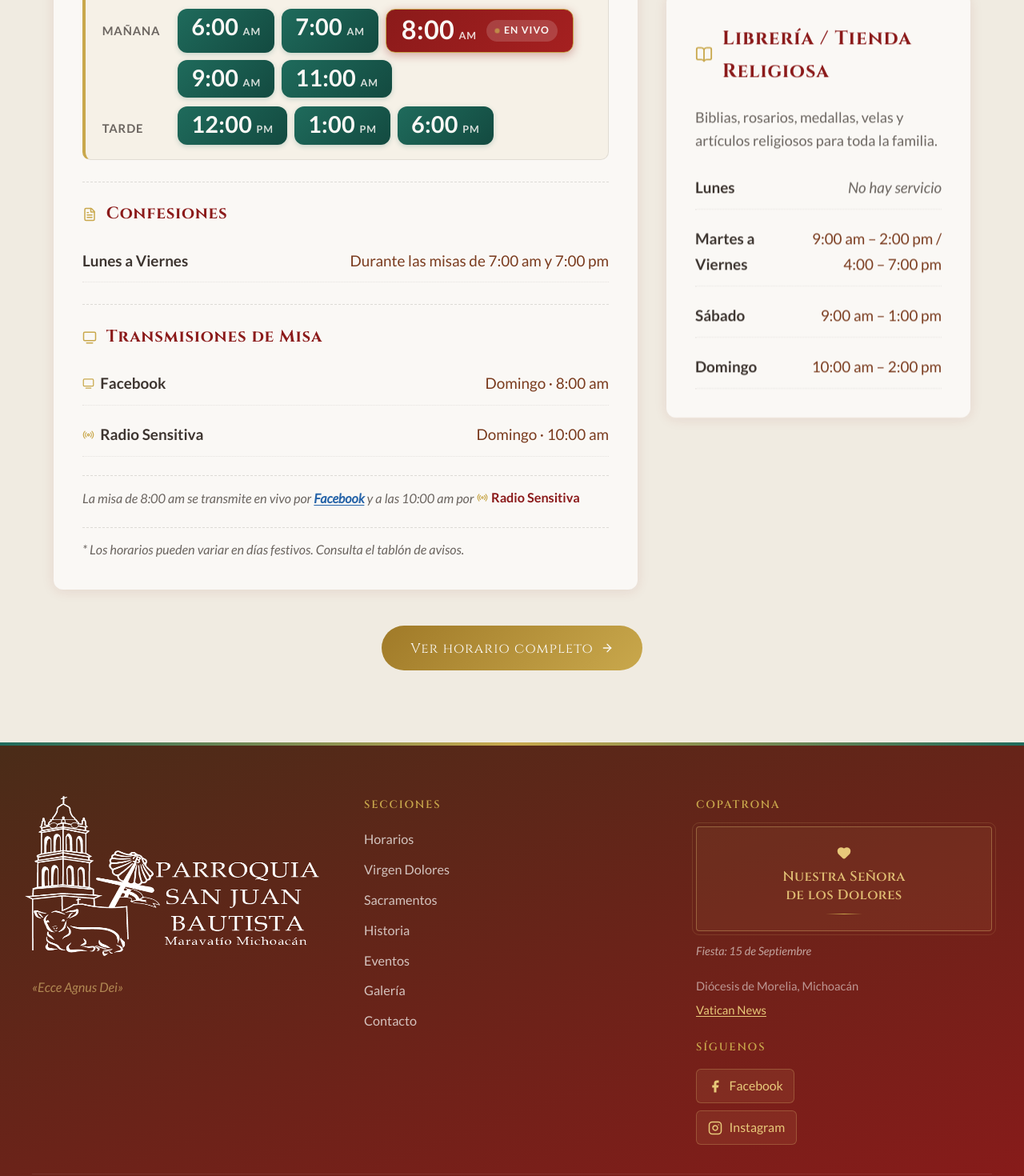
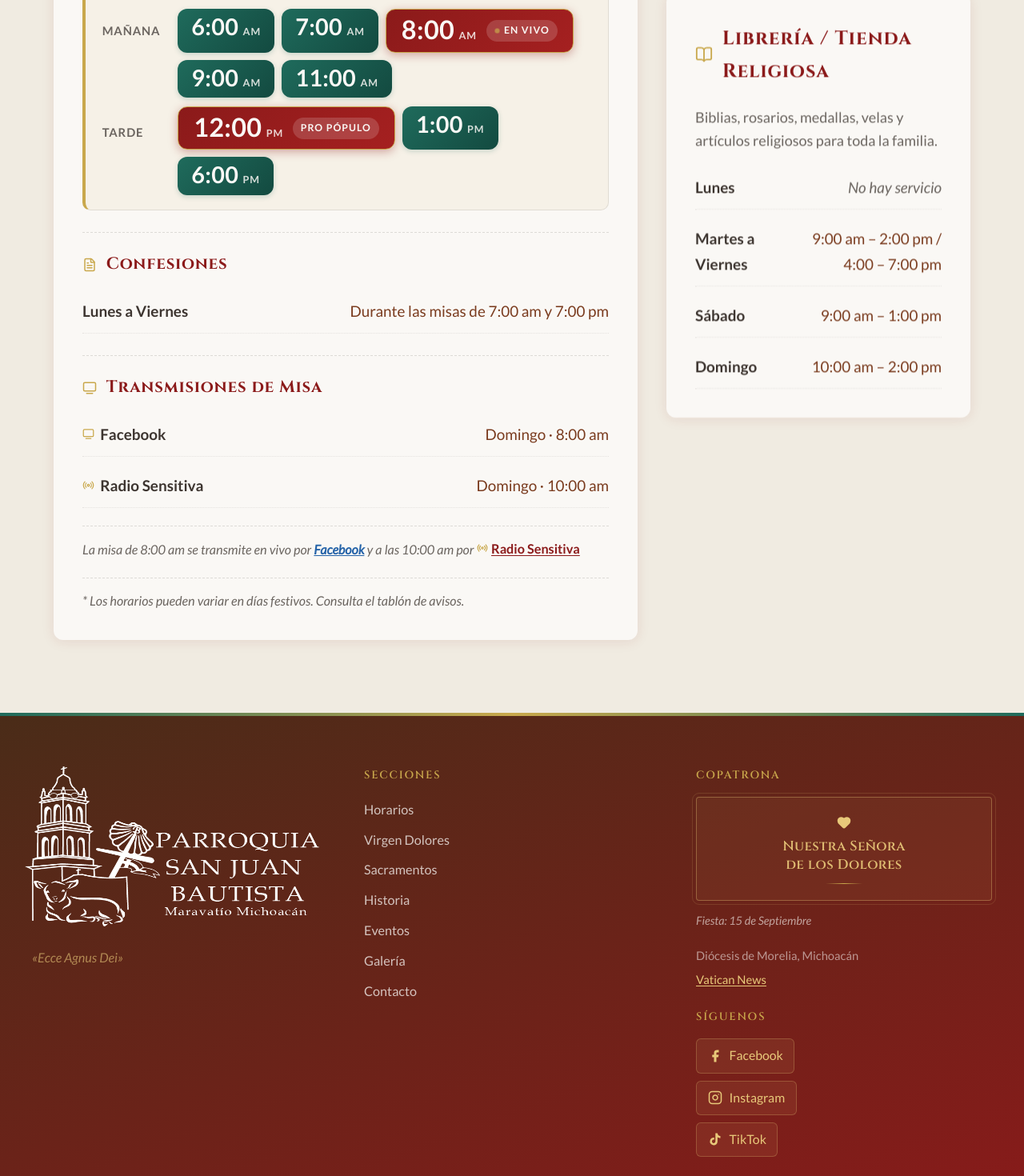
Before and after one commit to RCloudlab/ParroquiaSanJuanBautistaM, a React (Vite) app: page /horarios in a window 1280 px wide. Shown: the part 920-2390 px from the top of the page at 80% size. Built offline with nearby package versions, Linux system fonts and the light colour scheme.

Commit message:
correcciones y añadiduras de redes sociales tik tok

```diff
--- a/index.html
+++ b/index.html
@@ -34,7 +34,9 @@
           "longitude": -100.4498
         },
         "sameAs": [
-          "https://www.facebook.com/ParroquiaSanJuanBautistaMaravatioMich"
+          "https://www.facebook.com/ParroquiaSanJuanBautistaMaravatioMich",
+          "https://www.instagram.com/psjbautistamaravatio/",
+          "https://www.tiktok.com/@parroquiasjbm"
         ]
       }
     </script>
--- a/src/components/Footer.tsx
+++ b/src/components/Footer.tsx
@@ -16,6 +16,14 @@ function IconInstagram() {
       <rect width="20" height="20" x="2" y="2" rx="5" ry="5" />
       <path d="M16 11.37A4 4 0 1 1 12.63 8 4 4 0 0 1 16 11.37z" />
       <line x1="17.5" x2="17.51" y1="6.5" y2="6.5" />
+    </svg>
+  );
+}
+
+function IconTikTok() {
+  return (
+    <svg width="18" height="18" viewBox="0 0 24 24" fill="currentColor" aria-hidden="true">
+      <path d="M19.59 6.69a4.83 4.83 0 0 1-3.77-4.25V2h-3.45v13.67a2.89 2.89 0 0 1-5.2 1.74 2.89 2.89 0 0 1 2.31-4.64 2.93 2.93 0 0 1 .88.13V9.4a6.84 6.84 0 0 0-1-.05A6.33 6.33 0 0 0 5 20.1a6.34 6.34 0 0 0 10.86-4.43v-7a8.16 8.16 0 0 0 4.77 1.52v-3.4a4.85 4.85 0 0 1-1-.1z" />
     </svg>
   );
 }
@@ -110,6 +118,16 @@ export default function Footer() {
                   <IconInstagram />
                   <span>Instagram</span>
                 </a>
+                <a
+                  href="https://www.tiktok.com/@parroquiasjbm"
+                  target="_blank"
+                  rel="noopener noreferrer"
+                  className="footer__social-link"
+                  aria-label="TikTok de la parroquia"
+                >
+                  <IconTikTok />
+                  <span>TikTok</span>
+                </a>
               </div>
             </div>
           </div>
--- a/src/data/historia.ts
+++ b/src/data/historia.ts
@@ -29,7 +29,7 @@ export const HISTORIA: HitoHistorico[] = [
     anio: 'Siglo XIX',
     titulo: 'Llegada de la Virgen de los Dolores',
     descripcion:
-      'La imagen de Nuestra Señora de los Dolores es entronizada en el altar lateral derecho y, con el tiempo, es proclamada copatrona de la parroquia.',
+      'La imagen de Nuestra Señora de los Dolores es entronizada en el altar mayor y, con el tiempo, es proclamada copatrona de la parroquia.',
   },
   {
     anio: '1930',
--- a/src/data/virgenDolores.ts
+++ b/src/data/virgenDolores.ts
@@ -9,7 +9,7 @@
 // Juan Bautista antes de publicar.
 
 export const HISTORIA_DEVOCION: string[] = [
-  'La devoción a Nuestra Señora de los Dolores llega a la parroquia en el siglo XIX, cuando la comunidad decide entronizar una imagen de la Virgen contemplando la Pasión de su Hijo en el altar lateral derecho del templo.',
+  'La devoción a Nuestra Señora de los Dolores llega a la parroquia en el siglo XIX, cuando la comunidad decide entronizar una imagen de la Virgen contemplando la Pasión de su Hijo en el altar mayor del templo.',
   'Con el paso de los años, la imagen se convirtió en una de las devociones más queridas de Maravatío, y la parroquia la proclamó copatrona, junto a San Juan Bautista, por el consuelo que su intercesión ha traído a generaciones de familias en momentos de dolor y prueba.',
   'Cada 15 de septiembre, fecha en que la Iglesia universal celebra a la Virgen de los Dolores, la comunidad entera se vuelca en su honor con novena, triduo solemne y procesión, renovando un vínculo de fe que ya tiene más de un siglo.',
 ];
@@ -53,7 +53,7 @@ export interface FotoVirgen {
 }
 
 export const GALERIA_VIRGEN: FotoVirgen[] = [
-  { name: 'virgen-dolores-cal', width: 960, alt: 'Imagen de Nuestra Señora de los Dolores en su altar, entre columnas doradas y cirios', caption: 'En su altar, presidiendo la nave lateral' },
+  { name: 'virgen-dolores-cal', width: 960, alt: 'Imagen de Nuestra Señora de los Dolores en su altar, entre columnas doradas y cirios', caption: 'En el altar mayor de la parroquia' },
   { name: 'virgen', width: 960, alt: 'Detalle de la imagen de Nuestra Señora de los Dolores con su manto bordado en oro', caption: 'Detalle de su manto bordado y corona' },
   { name: 'interior', width: 1280, alt: 'Interior de la parroquia durante una celebración', caption: 'Celebración solemne en su honor' },
 ];
--- a/src/pages/HorariosPage.tsx
+++ b/src/pages/HorariosPage.tsx
@@ -18,7 +18,7 @@ export default function HorariosPage() {
       />
       <Navbar />
       <main className="page-standalone">
-        <Horarios />
+        <Horarios mostrarCta={false} />
       </main>
       <Footer />
     </>
--- a/src/sections/Horarios.css
+++ b/src/sections/Horarios.css
@@ -200,6 +200,12 @@
   50%      { opacity: 0.45; transform: scale(0.75); }
 }
 
+/* Misa con etiqueta especial (12:00 pm "Pro pópulo"): mismo estilo que la
+   de en vivo, pero no es un enlace, así que el cursor queda normal */
+.horarios__hora-chip--etiqueta {
+  cursor: default;
+}
+
 .horarios__note {
   margin-top: 1.25rem;
   font-size: 0.9rem;
@@ -308,6 +314,28 @@
   flex-shrink: 0;
 }
 
+/* Variantes enlazadas: mismos estilos, pero se subrayan y clickean */
+.horarios__medio--link {
+  color: inherit;
+  text-decoration: none;
+  transition: color 0.15s;
+}
+
+.horarios__medio--link:hover {
+  color: var(--red-deep);
+  text-decoration: underline;
+  text-underline-offset: 3px;
+}
+
+.horarios__radio--link {
+  text-decoration: underline;
+  text-underline-offset: 2px;
+}
+
+.horarios__radio--link:hover {
+  color: var(--red-mid);
+}
+
 /* En la página dedicada /horarios la sección respira más y la letra crece */
 .page-standalone .horarios__dia-nombre {
   font-size: 1.35rem;
--- a/src/sections/Horarios.tsx
+++ b/src/sections/Horarios.tsx
@@ -6,6 +6,7 @@ interface HoraMisa {
   hora: string;
   meridiano: 'am' | 'pm';
   envivo?: boolean;
+  etiqueta?: string; // texto destacado junto a la hora (p. ej. "Pro pópulo")
 }
 
 interface TurnoMisa {
@@ -51,7 +52,7 @@ const MISAS: MisaRow[] = [
       {
         etiqueta: 'Tarde',
         horas: [
-          { hora: '12:00', meridiano: 'pm' },
+          { hora: '12:00', meridiano: 'pm', etiqueta: 'Pro pópulo' },
           { hora: '1:00',  meridiano: 'pm' },
           { hora: '6:00',  meridiano: 'pm' },
         ],
@@ -61,6 +62,7 @@ const MISAS: MisaRow[] = [
 ];
 
 const FACEBOOK_URL = 'https://www.facebook.com/ParroquiaSanJuanBautistaMaravatioMich';
+const RADIO_URL = 'https://www.facebook.com/RadioSensitiva88.3Fm';
 
 const CONFESIONES = [
   { dia: 'Lunes a Viernes', horario: 'Durante las misas de 7:00 am y 7:00 pm' },
@@ -81,11 +83,13 @@ const LIBRERIA = [
 ];
 
 const TRANSMISIONES = [
-  { medio: 'Facebook',        detalle: 'Domingo · 8:00 am',  tipo: 'facebook' as const },
-  { medio: 'Radio Sensitiva', detalle: 'Domingo · 10:00 am', tipo: 'radio' as const },
+  { medio: 'Facebook',        detalle: 'Domingo · 8:00 am',  tipo: 'facebook' as const, url: FACEBOOK_URL },
+  { medio: 'Radio Sensitiva', detalle: 'Domingo · 10:00 am', tipo: 'radio' as const,    url: RADIO_URL },
 ];
 
-export default function Horarios() {
+// mostrarCta: el botón "Ver horario completo" solo tiene sentido fuera de
+// /horarios (en la home); la página standalone lo apaga.
+export default function Horarios({ mostrarCta = true }: { mostrarCta?: boolean }) {
   return (
     <section id="horarios" className="horarios">
       <div className="section-container">
@@ -135,6 +139,16 @@ export default function Horarios() {
                                   En vivo
                                 </span>
                               </a>
+                            ) : h.etiqueta ? (
+                              <span
+                                key={`${h.hora}-${h.meridiano}`}
+                                className="horarios__hora-chip horarios__hora-chip--envivo horarios__hora-chip--etiqueta"
+                                aria-label={`Misa de ${h.hora} ${h.meridiano}, ${h.etiqueta}`}
+                              >
+                                <span className="horarios__hora-num">{h.hora}</span>
+                                <span className="horarios__hora-mer">{h.meridiano}</span>
+                                <span className="horarios__envivo-tag">{h.etiqueta}</span>
+                              </span>
                             ) : (
                               <span key={`${h.hora}-${h.meridiano}`} className="horarios__hora-chip">
                                 <span className="horarios__hora-num">{h.hora}</span>
@@ -175,14 +189,20 @@ export default function Horarios() {
               <ul className="horarios__schedule-list">
                 {TRANSMISIONES.map(t => (
                   <li key={t.medio} className="horarios__schedule-item">
-                    <span className="horarios__schedule-day horarios__medio">
+                    <a
+                      href={t.url}
+                      target="_blank"
+                      rel="noopener noreferrer"
+                      className="horarios__schedule-day horarios__medio horarios__medio--link"
+                      title={`Abrir la página de ${t.medio} en Facebook`}
+                    >
                       {t.tipo === 'facebook' ? (
                         <Tv2 size={15} className="horarios__medio-icon" />
                       ) : (
                         <Radio size={15} className="horarios__medio-icon" />
                       )}
                       {t.medio}
-                    </span>
+                    </a>
                     <span className="horarios__schedule-time">{t.detalle}</span>
                   </li>
                 ))}
@@ -198,10 +218,15 @@ export default function Horarios() {
                   Facebook
                 </a>
                 {' '}y a las 10:00 am por{' '}
-                <span className="horarios__radio">
+                <a
+                  href={RADIO_URL}
+                  target="_blank"
+                  rel="noopener noreferrer"
+                  className="horarios__radio horarios__radio--link"
+                >
                   <Radio size={14} className="horarios__radio-icon" />
                   Radio Sensitiva
-                </span>
+                </a>
               </p>
             </div>
 
@@ -250,11 +275,13 @@ export default function Horarios() {
           </div>
         </div>
 
-        <div className="horarios__cta">
-          <Link to="/horarios" className="btn-gold">
-            Ver horario completo <ArrowRight size={16} />
-          </Link>
-        </div>
+        {mostrarCta && (
+          <div className="horarios__cta">
+            <Link to="/horarios" className="btn-gold">
+              Ver horario completo <ArrowRight size={16} />
+            </Link>
+          </div>
+        )}
       </div>
     </section>
   );
--- a/src/sections/VirgenDolores.tsx
+++ b/src/sections/VirgenDolores.tsx
@@ -69,7 +69,7 @@ export default function VirgenDolores() {
       <div className="section-container virgen-dolores__below">
         <p className="virgen-dolores__lead reveal">
           <em>Mater Dolorosa</em>: María contemplando el sufrimiento, muerte y sepultura de su Hijo.
-          Su imagen preside el altar lateral derecho desde la fundación de la parroquia, y cada
+          Su imagen preside el altar mayor desde la fundación de la parroquia, y cada
           septiembre la comunidad la celebra con novena, triduo solemne, Misa pontifical y procesión.
         </p>
 
```
Also changed, not shown: src/sections/Contacto.css (+17 -0 lines), src/sections/Contacto.tsx (+28 -2 lines).
